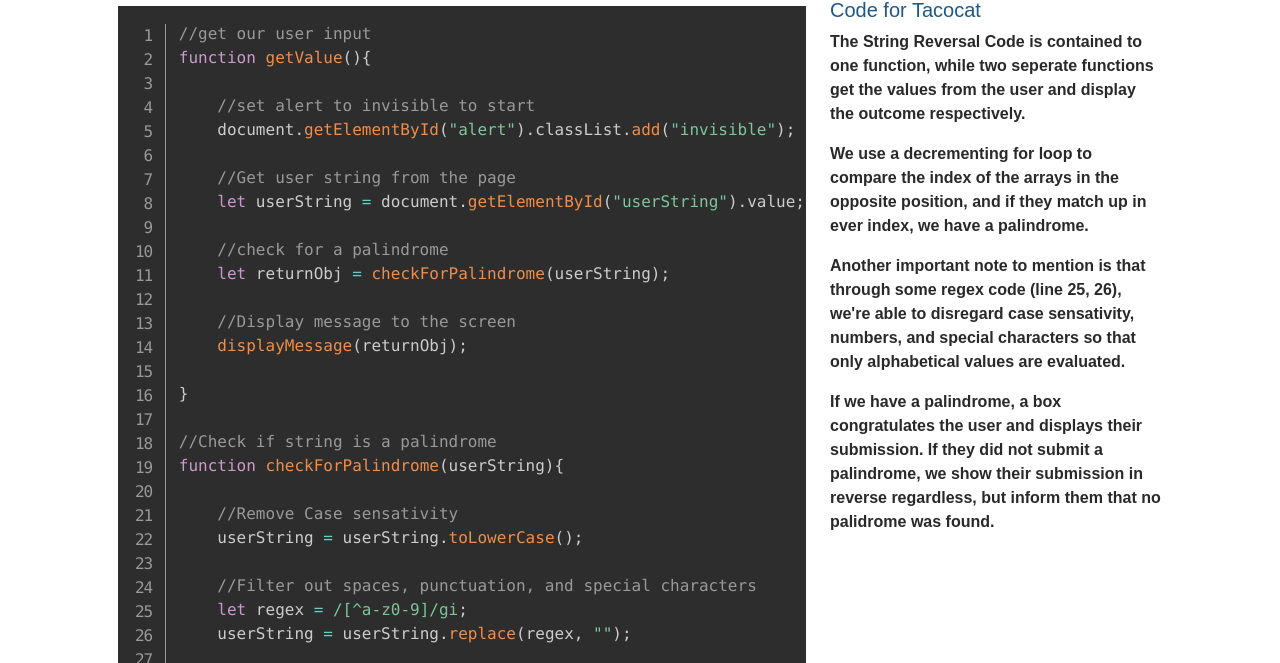
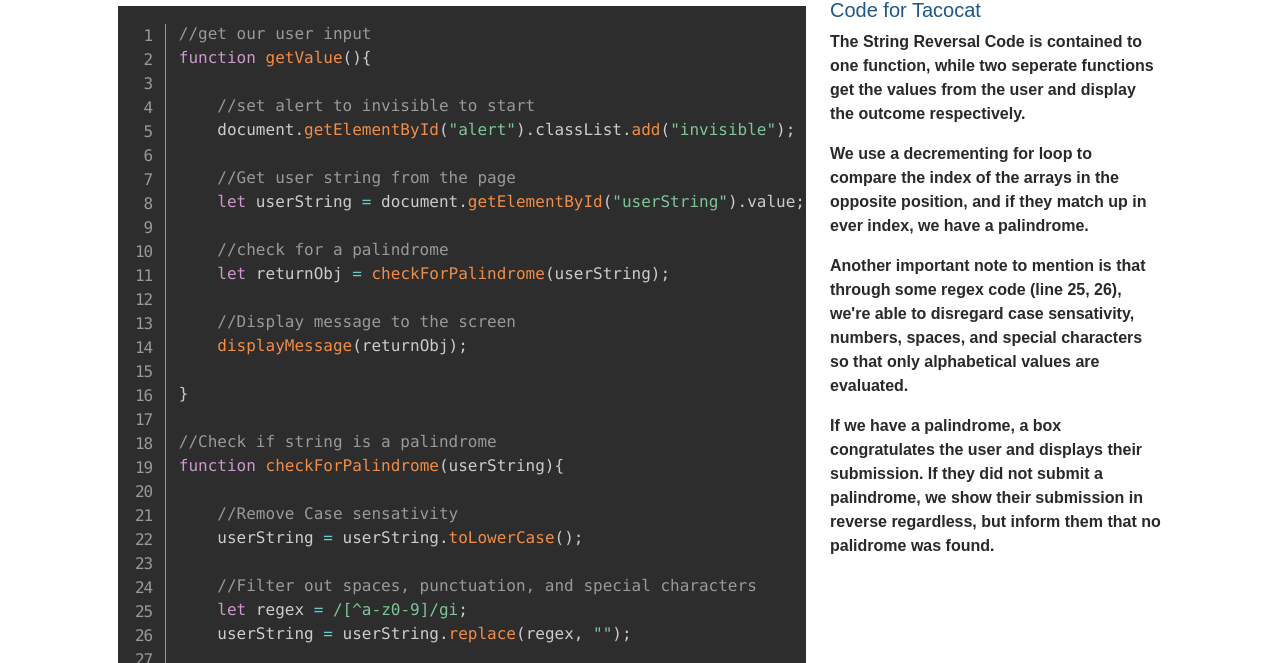
Before and after one commit to mdanielomalley/TacoCat, a plain HTML site: page code.html in a window 1280 px wide. Shown: the part 137-800 px from the top of the page. Drawn offline with nearby package versions, Linux system fonts and the light colour scheme; a web font is replaced by a local one.

Commit message:
Spaces
Spaces

```diff
--- a/code.html
+++ b/code.html
@@ -132,7 +132,7 @@ function displayMessage(returnObj){
                 <p class="textFontAlt">We use a decrementing for loop to compare the index of the arrays in the opposite position,
                     and if they match up in ever index, we have a palindrome.</p>
                 <p class="textFontAlt">Another important note to mention is that through some regex code (line 25, 26),
-                    we're able to disregard case sensativity, numbers, and special characters so that only alphabetical values are evaluated.</p>
+                    we're able to disregard case sensativity, numbers, spaces, and special characters so that only alphabetical values are evaluated.</p>
                 <p class="textFontAlt">If we have a palindrome, a box congratulates the user and displays their submission.
                     If they did not submit a palindrome, we show their submission in reverse regardless, but inform them that no palidrome was found. </p>
             </div>
```
